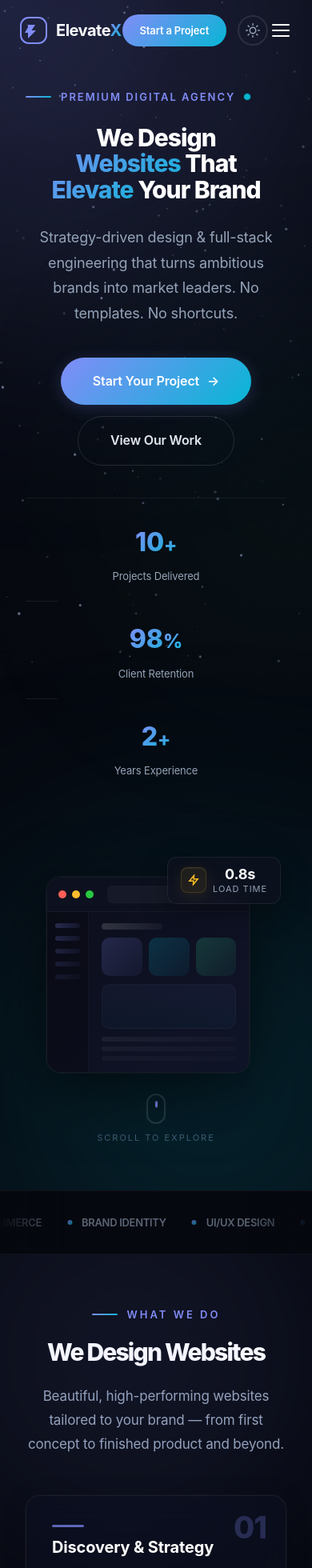
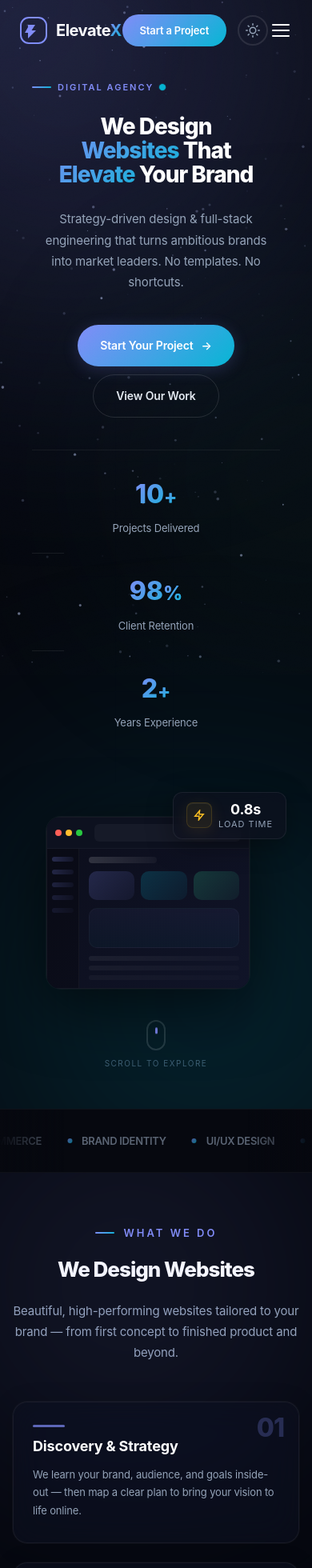
Before and after one commit to manideeppp/ElevateX, a React (Vite) app: page / in a window 390 px wide. Shown: the top 1960 px of the page at 80% size. Built offline with nearby package versions, Linux system fonts and the light colour scheme.

Commit message:
Improve mobile responsiveness

```diff
--- a/src/components/Hero.jsx
+++ b/src/components/Hero.jsx
@@ -38,7 +38,7 @@ export default function Hero({ loaded }) {
             transition={{ duration: 0.6, delay: 0.1, ease }}
           >
             <span className="eyebrow-line" />
-            <span>Premium Digital Agency</span>
+            <span>Digital Agency</span>
             <span className="eyebrow-dot" />
           </motion.div>
 
--- a/src/styles/global.css
+++ b/src/styles/global.css
@@ -943,11 +943,14 @@ body:hover .cursor-glow{opacity:1}
   .hero-subtitle{margin:0 auto 40px}
   .hero-actions{justify-content:center}
   .hero-stats{justify-content:center;max-width:100%;margin:40px auto 0}
-  .hero-visual{max-width:560px;margin:40px auto 0}
+  .hero-visual{max-width:520px;margin:32px auto 0}
   .wwd-boxes{grid-template-columns:1fr 1fr}
   .pf-featured .pf-card{grid-template-columns:1fr}
-  .pf-visual{border-radius:var(--radius) var(--radius) 0 0}
-  .pf-info{padding:32px}
+  .pf-visual{border-radius:var(--radius) var(--radius) 0 0;padding:20px}
+  .pf-info{padding:32px;text-align:center}
+  .pf-tags{justify-content:center}
+  .pf-results{justify-content:center}
+  .pf-visit-btn{margin:0 auto}
   .why-layout{grid-template-columns:1fr}
   .why-left{position:static;text-align:center}
   .section-title.tl{text-align:center}
@@ -961,8 +964,8 @@ body:hover .cursor-glow{opacity:1}
   .nav-links{display:none}
   .mobile-toggle{display:flex}
   .navbar.open .mobile-menu{display:block}
-  .hero{padding:110px 0 56px}
-  .hero-visual{max-width:480px}
+  .hero{padding:100px 0 48px}
+  .hero-visual{max-width:420px}
   .wwd-boxes,.pf-grid{grid-template-columns:1fr}
   .testi-grid{grid-template-columns:1fr}
   .hero-stats{flex-direction:column;gap:20px;align-items:center}
@@ -975,13 +978,58 @@ body:hover .cursor-glow{opacity:1}
   .hv-3d-shape{display:none}
   .marquee-track{gap:32px}
   .marquee-item{font-size:13px}
+  .pf-visual{padding:16px}
+  .pf-screenshot{height:260px !important;object-fit:cover;object-position:top}
+  .pf-device{border-radius:var(--radius-sm)}
+  .hero-content{padding:0 8px}
+  .hero-eyebrow{font-size:11px;gap:8px}
+  .eyebrow-line{width:24px}
 }
 @media(max-width:480px){
   :root{--gap:64px}
-  .hero-title{font-size:30px}
+  .hero-title{font-size:28px;letter-spacing:-1px}
   .section-header{margin-bottom:48px}
-  .hero-visual{max-width:100%}
+  .hero-visual{max-width:100%;margin-top:24px}
   .hv-float-conv,.hv-float-perf{display:none}
+  .hv-float-speed{top:2%;right:0;transform:scale(0.9)}
+  .hero-subtitle{font-size:15px;padding:0 8px}
+  .hero-actions{gap:10px}
+  .btn-lg{padding:14px 28px;font-size:14px}
+  .container{padding:0 16px}
+  .pf-info{padding:24px 20px}
+  .pf-info h3{font-size:20px}
+  .pf-info p{font-size:13px}
+  .pf-tags span{padding:4px 10px;font-size:11px}
+  .pf-results{gap:16px;flex-wrap:wrap;justify-content:center}
+  .pf-result-val{font-size:18px}
+  .pf-result-lab{font-size:9px}
+  .pf-screenshot{height:220px !important}
+  .scroll-hint{margin-top:20px}
+  .scroll-hint span{font-size:10px;letter-spacing:1.5px}
+  .section-title{font-size:26px;letter-spacing:-1px}
+  .section-desc{font-size:15px}
+  .hv-browser{border-radius:var(--radius-sm)}
+  .hv-browser-bar{padding:8px 10px;gap:5px}
+  .hv-browser-bar i{width:8px;height:8px}
+  .hv-dash-sidebar{width:40px;padding:10px 6px}
+  .hv-dash-main{padding:10px 12px}
+  .hv-dash-card{height:36px}
+  .hv-screen{min-height:160px}
+  .wwd-box{padding:28px 24px}
+  .wwd-title{font-size:18px}
+  .wwd-desc{font-size:13px}
+  .wwd-num{font-size:32px;top:16px;right:18px}
+  .testi-card{padding:24px}
+  .tc-text{font-size:14px}
+  .cta-title{font-size:28px;letter-spacing:-1px}
+  .cta-desc{font-size:15px}
+  .why-card{padding:20px;gap:14px}
+  .wc-body h3{font-size:16px}
+  .wc-body p{font-size:13px}
+  .form-card{padding:24px 20px}
+  .fg label{font-size:11px}
+  .phone-input-row{flex-direction:column;align-items:stretch}
+  .country-code-select{width:100% !important}
 }
 
 /* ─── Tilt card 3D ─── */
```
